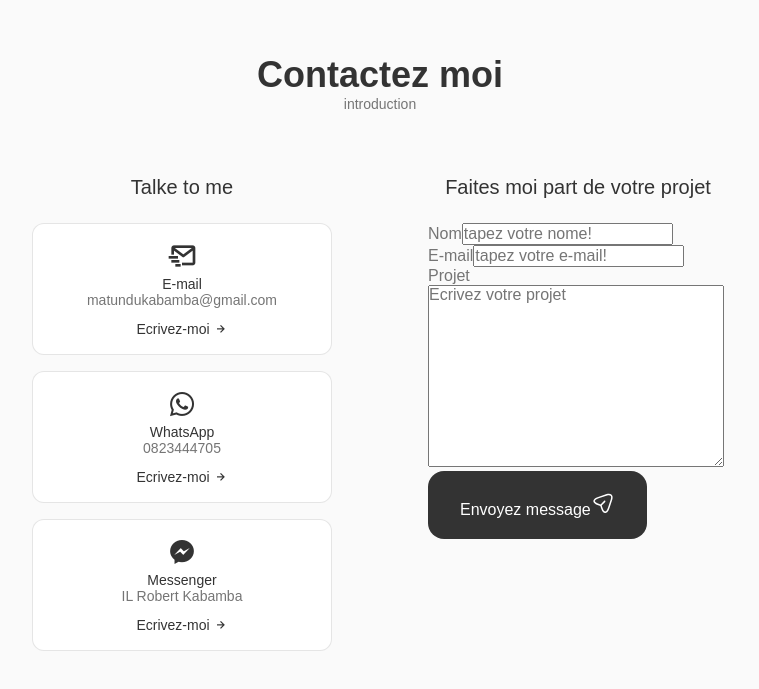
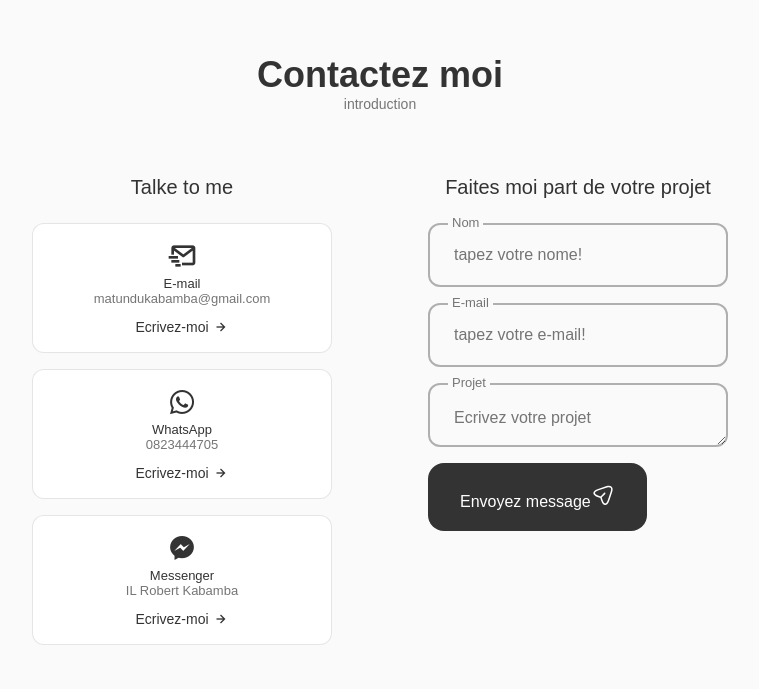
Before and after one commit to rovertnet/mon_portfolio, a React (Create React App) app: page / in a window 1280 px wide. Shown: the part 3237-3926 px from the top of the page, without its empty margins (260-1019 px from the left). Built offline with nearby package versions, Linux system fonts and the light colour scheme.

Commit message:
un autre comite

```diff
--- a/src/composants/contact/contact.css
+++ b/src/composants/contact/contact.css
@@ -29,7 +29,7 @@
 }
 .contact_card-title,
 .contact_card-data{
-    font-size: var(--small-font-size);
+    font-size: var(--smaller-font-size);
 }
 .contact_card-title{
     font-weight: var(--font-medium);
@@ -46,6 +46,41 @@
     justify-content: center;
     column-gap: 0.25rem;
 }
+.contact_button-icon{
+    font-size: 1rem;
+    transition: 0.3s;
+}
+.contact_button:hover .contact_button-icon{
+    transform: translate(0.25rem);
+}
 .contact_form{
     width: 300px;
 }
+.contact_form-div{
+    position: relative;
+    margin-bottom: var(--mb-1);
+    height: 4rem;
+}
+.contact_form-input{
+    position: absolute;
+    top: 0;
+    left: 0;
+    width: 100%;
+    height: 100%;
+    border: 2px solid rgba(0, 0, 0, 0.3);
+    background: none;
+    color: var(--text-color);
+    outline: none;
+    border-radius: 0.75rem;
+    padding: 1.5rem;
+    z-index: 1;
+}
+.contact_form-tag{
+    position: absolute;
+    top: -0.75rem;
+    left: 1.25rem;
+    font-size: var(--smaller-font-size);
+    padding: 0.25rem;
+    background-color: var(--body-color);
+    z-index: 10;
+}
```
